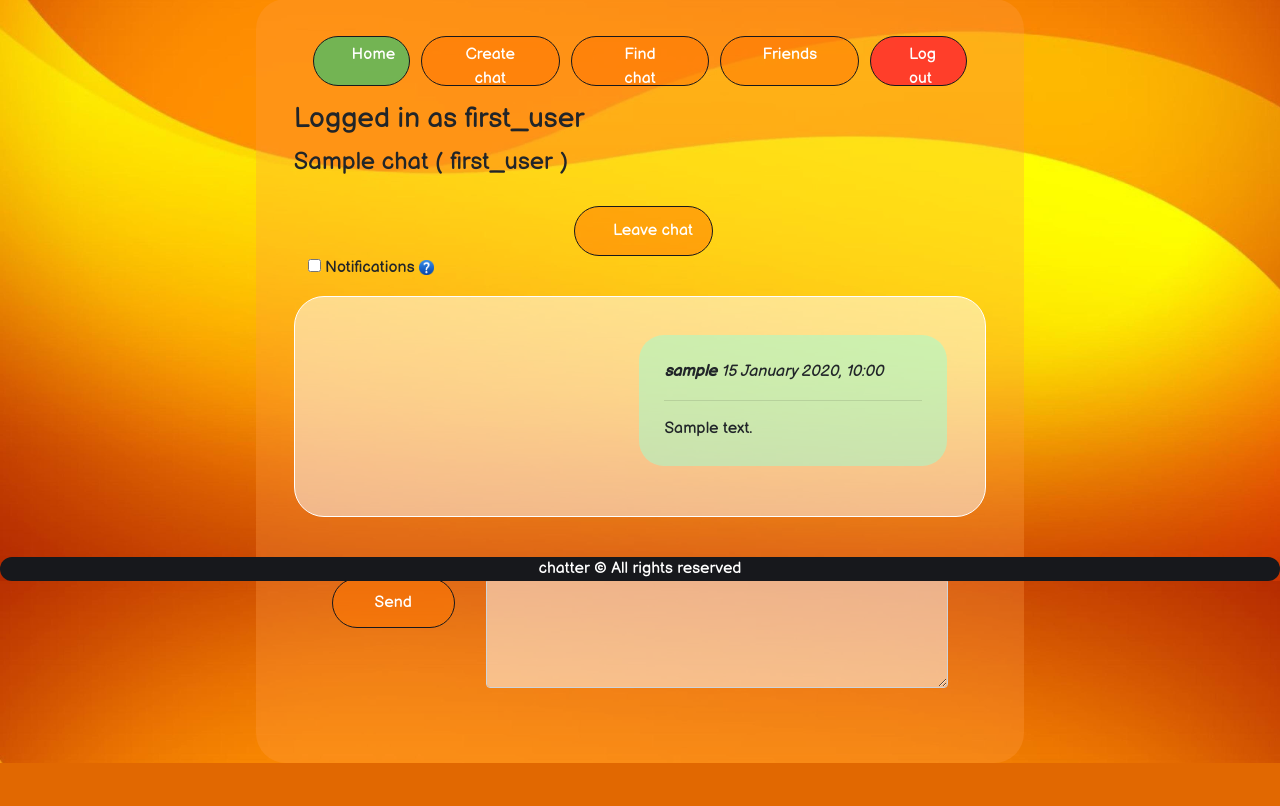
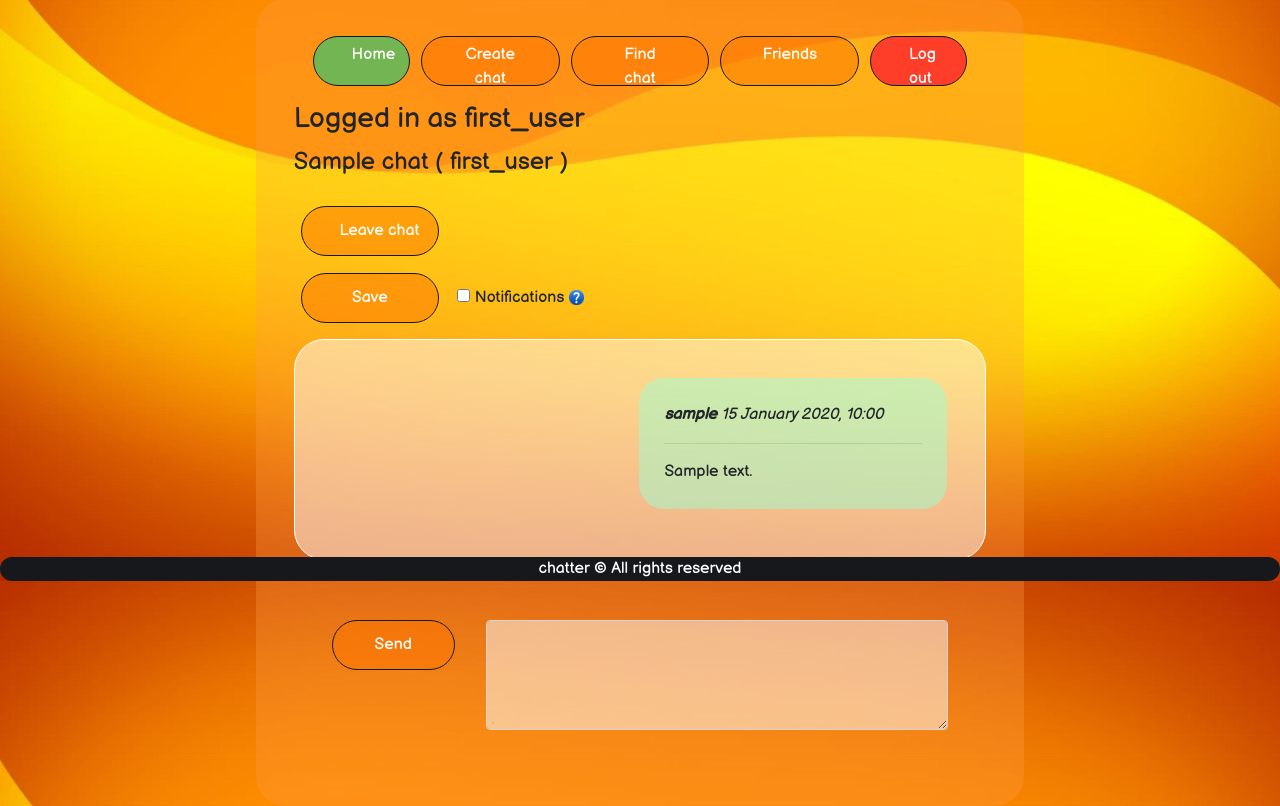
Before and after one commit to FMularski/chatter, a Flask app: page /chat/1 in a window 1280 px wide. Shown: the part 219-1025 px from the top of the page. Before the commit the page ends 982 px from the top, so only its background shows below. Run offline with Flask 2, Linux system fonts and the light colour scheme; a user stored in the database is signed in; data comes from the database, SQL or seed files in the repository; tables that the repository leaves empty hold one stand-in row (values such as "Sample post"); some libraries are stand-ins or nearby versions.

Commit message:
leave chat bugfixes

```diff
--- a/app.py
+++ b/app.py
@@ -83,6 +83,12 @@ def home():
 def chat(chat_id):
     chat_ = Chat.query.filter_by(id=chat_id).first()
     user_in_db = User.query.filter_by(id=session['user_id']).first()
+
+    # prevents user who just left the chat from entering it again by pressing back button in the browser
+    # as they are no longer a member or the chat does not exist anymore
+    if not chat_ or user_in_db not in chat_.members:
+        return redirect(url_for('home'))
+
     messages = Message.query.filter_by(chat_id=chat_id).all()
 
     # after opening chat users sees all the messages, remove their id
@@ -198,16 +204,22 @@ def leave_chat(chat_id):
 
     chat_.members.pop(chat_.members.index(user_in_db))
 
-    user_left_message = Message(f'{user_in_db.login} has left the chat.', datetime.now(), chat_.id,
-                                author_id=0, author_login='system')
-    for member in chat_.members:
-        user_left_message.seen_users_ids += str(member.id) + ' '
+    if chat_.members:
+        flash(f'You have left the chat {chat_.name}.', category='success')
+        user_left_message = Message(f'{user_in_db.login} has left the chat.', datetime.now(), chat_.id,
+                                    author_id=0, author_login='system')
+        for member in chat_.members:
+            user_left_message.seen_users_ids += str(member.id) + ' '
 
-    chat_.messages.append(user_left_message)
+        chat_.messages.append(user_left_message)
+    else:
+        for message in chat_.messages:
+            db.session.delete(message)
+
+        flash(f'No members in chat {chat_.name}. Chat has been deleted.', category='info')
+        db.session.delete(chat_)
 
     db.session.commit()
-
-    flash(f'You have left the chat {chat_.name}.', category='success')
 
     return redirect(url_for('home'))
 
--- a/static/css/chatter.css
+++ b/static/css/chatter.css
@@ -58,6 +58,7 @@ img#question-mark
 {
     width:15px;
     height: 15px;
+    margin-left: 5px;
 }
 
 img#question-mark:hover
@@ -87,12 +88,7 @@ form>input:focus
     border: 5px solid #ffaa00;
 }
 
-#select-friends-form
-{
-    text-align: left;
-}
-
-.find-chat-form
+#select-friends-form, .find-chat-form, .notification-form, .leave-chat-form
 {
     text-align: left;
 }
@@ -148,6 +144,9 @@ form>input:focus
 input#notification-cb
 {
     margin-left: 2%;
+    width: auto;
+    height: auto;
+    margin-top: auto;
 }
 
 input#notification-cb:hover
--- a/templates/chat.html
+++ b/templates/chat.html
@@ -11,13 +11,17 @@
             ({% for member in chat.members %} {{member.login}} {% endfor %}) </span>
         </p>
         <p>
-            <form action="{{url_for('leave_chat', chat_id=chat.id)}}" method="POST">
+            <form class="leave-chat-form" action="{{url_for('leave_chat', chat_id=chat.id)}}" method="POST">
                 <input class="chatter-btn option-btn" type="submit" value="Leave chat"/>
             </form>
-            <input id="notification-cb" type="checkbox" name="notifications"/> Notifications
-            <img id="question-mark" src="{{url_for('static', filename='images/question_mark.png')}}"
-            data-toggle="popover" title="Notifications" data-content="Check this box to receive mail
-            notifications about new messages in this chat."/>
+            <form class="notification-form">
+                <input class="chatter-btn option-btn" type="submit" value="Save"/>
+                <input id="notification-cb" type="checkbox" name="notifications"/>
+                <label>Notifications<img id="question-mark" src="{{url_for('static', filename='images/question_mark.png')}}"
+                data-toggle="popover" title="Notifications" data-content="Check this box to receive mail
+                notifications about new messages in this chat."/></label>
+            </form>
+
         </p>
 
         <div id="chat">
```
